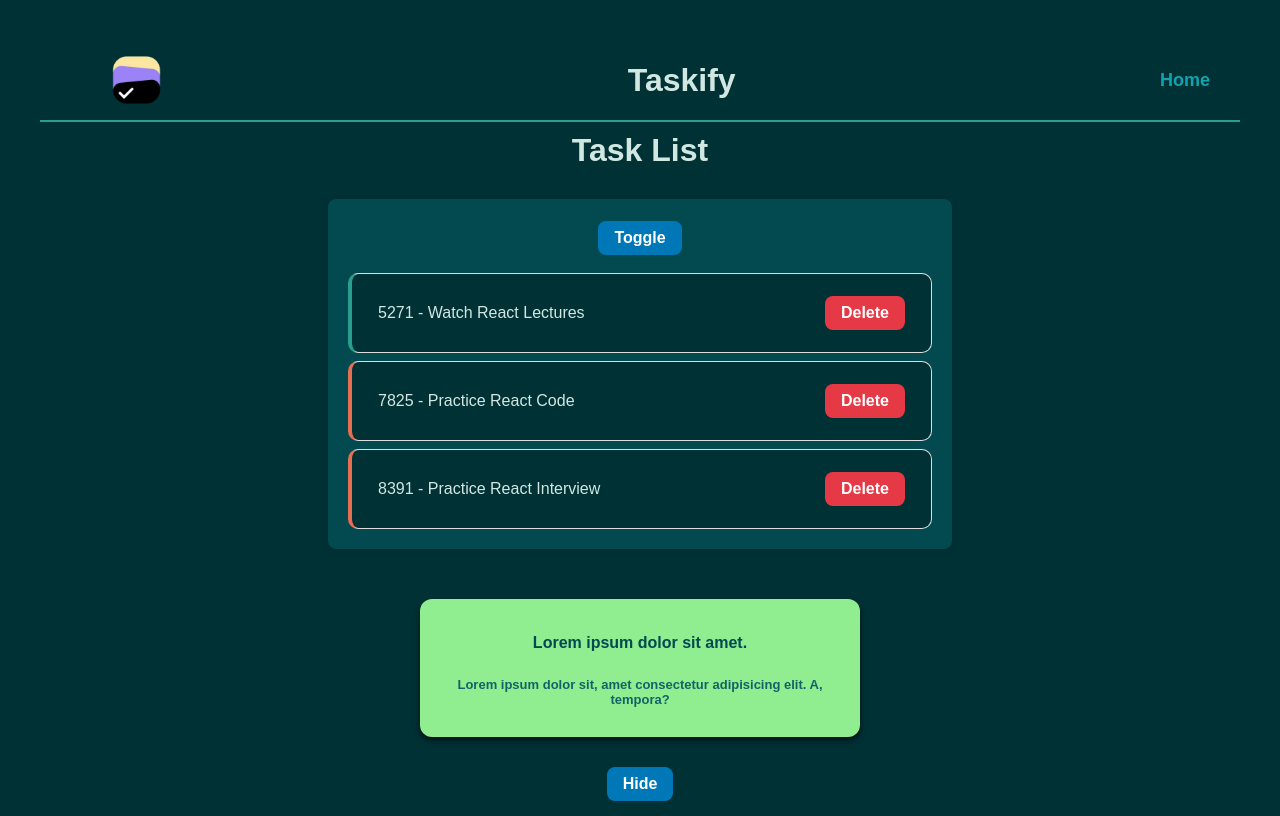
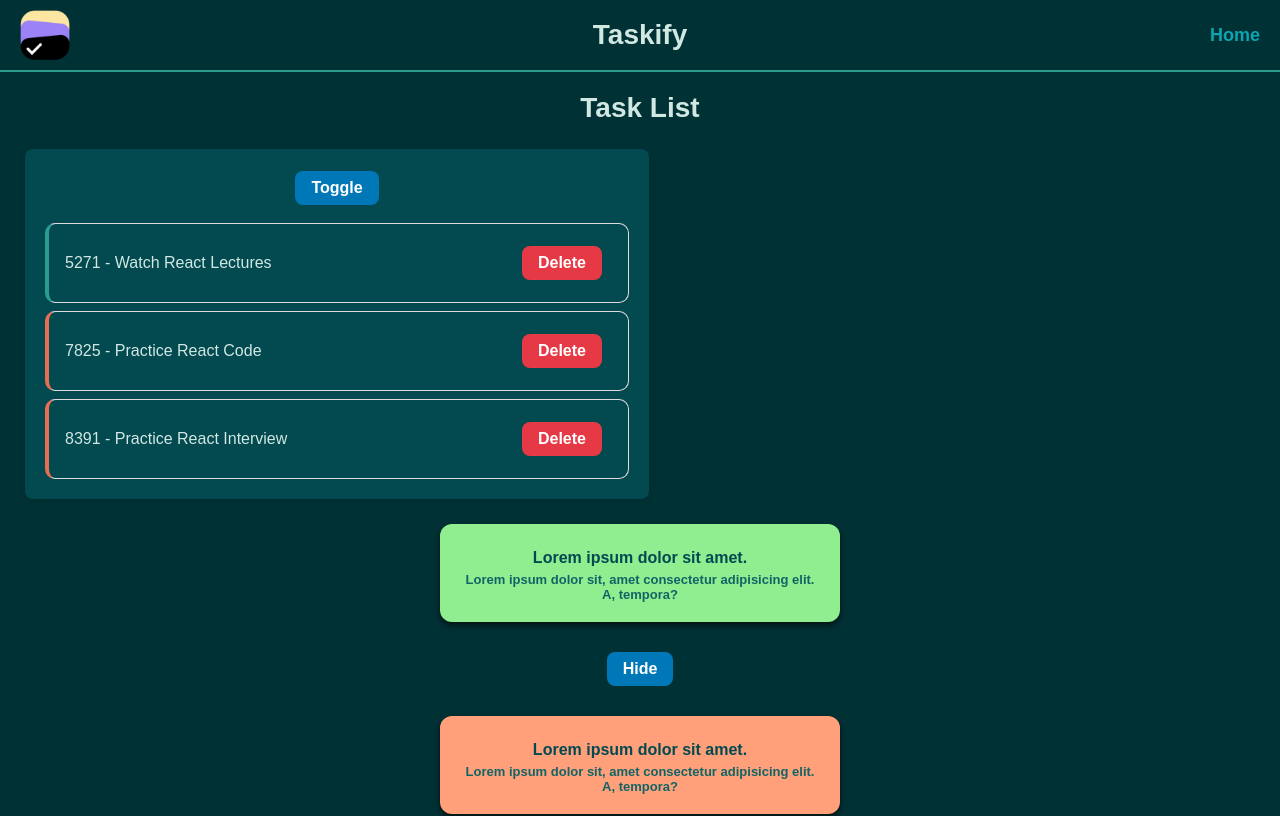
Before and after one commit to imkool47/Taskify, a React (Vite) app: page / in a window 1280 px wide. Shown: the top 816 px of the page. Built offline with nearby package versions, Linux system fonts and the light colour scheme.

Commit message:
Refactor CSS to improve visual presentation and add BoxCard component to TaskList

```diff
--- a/src/App.css
+++ b/src/App.css
@@ -2,10 +2,16 @@
   text-align: center;
 }
 
-/* body {
-  margin: 0px;
-  padding: 0px;
-} */
+body {
+  background-color: #003135;
+}
+
+h1 {
+  color: var(--text-color);
+  font-size: 28px;
+  text-align: center;
+  margin: 20px;
+}
 
 button {
   padding: 8px 16px;
@@ -40,9 +46,9 @@ button.trigger:hover {
 }
 
 ul {
-  list-style-type: none;
+  color: var(--text-color);
   padding: 12px 12px 12px 12px;
-  margin: 20px auto;
+  margin: 25px;
   max-width: 600px;
   border-radius: 8px;
   background: #024950;
@@ -77,12 +83,13 @@ li:hover {
 
 .header {
   display: flex;
+  color: var(--text-color);
   justify-content: space-between;
   align-items: center;
   /* background-color: #024950; */
   /* color: white; */
   padding: 10px 20px;
-  height: 60px;
+  height: 50px;
   border-bottom: #2a9d8f 2px solid;
   /* box-shadow: #0FA4AF 0px 4px 6px;
   position: relative; */
@@ -91,8 +98,8 @@ li:hover {
 }
 
 .logo{
-  height: 100px;
-  width: auto;
+  /* height: 100px; */
+  width: 50px;
   display: block;
 }
 
@@ -105,11 +112,12 @@ li:hover {
 }
 
 .home-link:hover{
-  color: #116466;
+  color: var(--text-color);
 }
 
 .box{
   padding: 20px;
+  box-sizing: border-box;
   border-radius: 12px;
   box-shadow: 0 4px 6px rgba(0, 0, 0, 0.5), 0 1px 3px rgba(0, 0, 0, 0.3);
   max-width: 400px;
--- a/src/index.css
+++ b/src/index.css
@@ -1,7 +1,26 @@
 *{
-  background-color: #003135;
   font-family: Arial, Helvetica, sans-serif;
-  color: #D1E8E2;
   margin: 0px;
-  padding: 10px;
+  padding: 0px;
+  /* box-sizing: border-box; */
 }
+
+:root{
+  --text-color: #D1E8E2;
+}
+
+li {
+  list-style: none;
+}
+
+button {
+  padding: 8px 16px;
+  margin: 10px;
+  border-radius: 8px;
+  border: none;
+  font-size: 16px;
+  font-weight: bold;
+  color: white;
+  cursor: pointer;
+  transition: background-color 0.3s, transform 0.2s;
+}
```
Also changed, not shown: src/assets/logo.png, src/components/BoxCard.jsx (line endings or trailing spaces), 1 other file (tests, documents, lock files or other folders).
